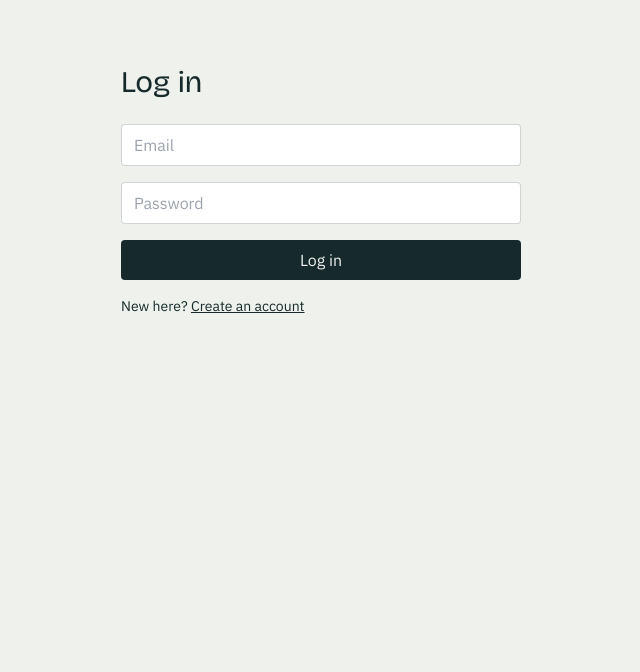
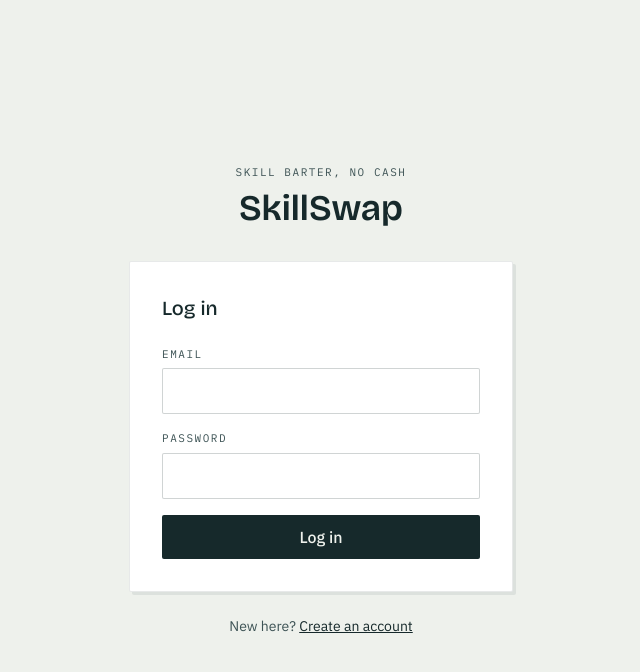
Before and after one commit to BharatYogansh/skillswap, a React (Vite) app in the folder frontend/: page /login in a window 1280 px wide. Shown: the top 672 px of the page, without its empty margins (319-959 px from the left). Built offline with nearby package versions, Linux system fonts and the light colour scheme.

Commit message:
Redesign Login page with trading-post visual system

```diff
--- a/frontend/src/pages/Login.jsx
+++ b/frontend/src/pages/Login.jsx
@@ -20,17 +20,48 @@ export default function Login() {
   }
 
   return (
-    <div className="max-w-md mx-auto mt-16 px-6">
-      <h1 className="font-display text-3xl mb-6">Log in</h1>
-      <form onSubmit={handleSubmit} className="space-y-4">
-        <input className="w-full border border-ink/20 rounded px-3 py-2" placeholder="Email" type="email"
-          value={form.email} onChange={(e) => setForm({ ...form, email: e.target.value })} required />
-        <input className="w-full border border-ink/20 rounded px-3 py-2" placeholder="Password" type="password"
-          value={form.password} onChange={(e) => setForm({ ...form, password: e.target.value })} required />
-        {error && <p className="text-clay text-sm">{error}</p>}
-        <button className="w-full bg-ink text-paper rounded py-2" type="submit">Log in</button>
-      </form>
-      <p className="mt-4 text-sm">New here? <Link className="underline" to="/signup">Create an account</Link></p>
+    <div className="min-h-screen flex items-center justify-center px-6">
+      <div className="w-full max-w-sm">
+        <div className="mb-8 text-center">
+          <p className="eyebrow mb-2">Skill barter, no cash</p>
+          <h1 className="font-display text-4xl font-semibold text-ink">SkillSwap</h1>
+        </div>
+        <div className="bg-white border border-ink/10 rounded-sm p-8 shadow-[3px_3px_0_0_rgba(22,41,43,0.08)]">
+          <h2 className="font-display text-xl font-medium mb-6">Log in</h2>
+          <form onSubmit={handleSubmit} className="space-y-4">
+            <div>
+              <label className="eyebrow block mb-1.5">Email</label>
+              <input
+                className="w-full border border-ink/20 rounded-sm px-3 py-2.5 font-body focus:outline-none focus:ring-2 focus:ring-gold focus:border-gold"
+                type="email"
+                value={form.email}
+                onChange={(e) => setForm({ ...form, email: e.target.value })}
+                required
+              />
+            </div>
+            <div>
+              <label className="eyebrow block mb-1.5">Password</label>
+              <input
+                className="w-full border border-ink/20 rounded-sm px-3 py-2.5 font-body focus:outline-none focus:ring-2 focus:ring-gold focus:border-gold"
+                type="password"
+                value={form.password}
+                onChange={(e) => setForm({ ...form, password: e.target.value })}
+                required
+              />
+            </div>
+            {error && <p className="text-rust text-sm">{error}</p>}
+            <button
+              className="w-full bg-ink text-paper rounded-sm py-2.5 font-medium hover:bg-ink-soft transition-colors"
+              type="submit"
+            >
+              Log in
+            </button>
+          </form>
+        </div>
+        <p className="mt-6 text-sm text-center text-ink-soft">
+          New here? <Link className="underline text-ink" to="/signup">Create an account</Link>
+        </p>
+      </div>
     </div>
   );
 }
```
